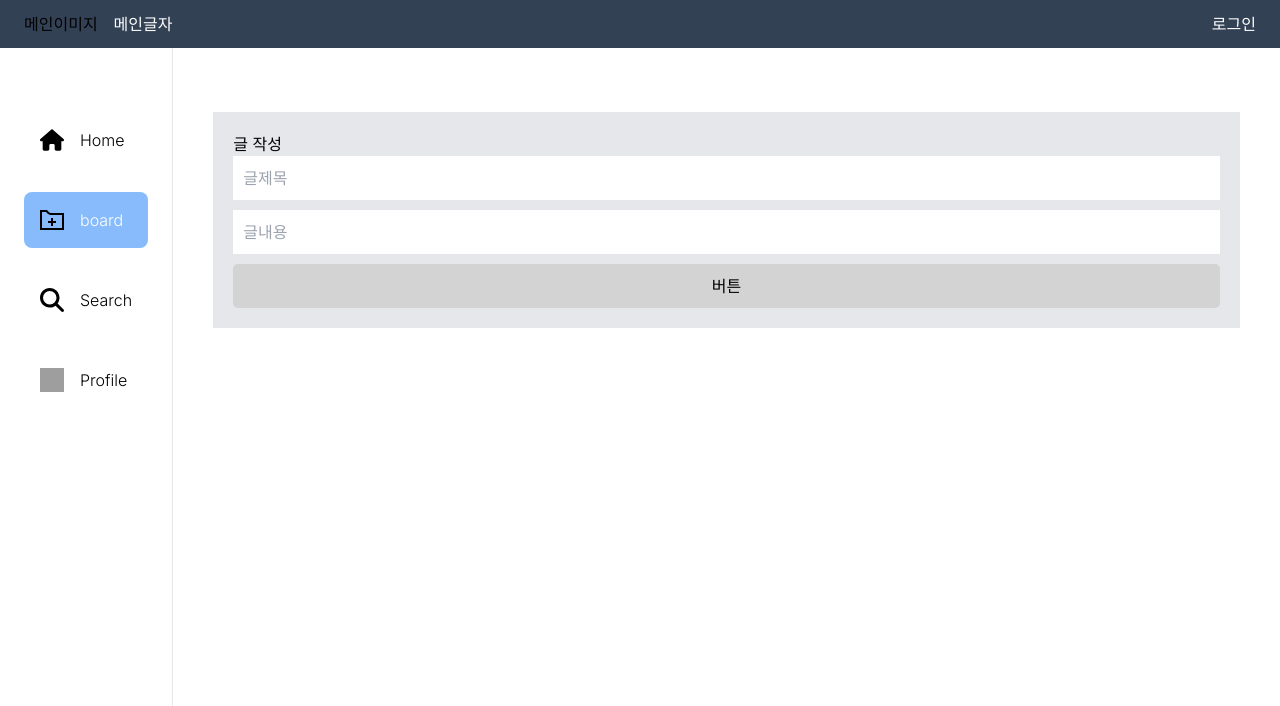
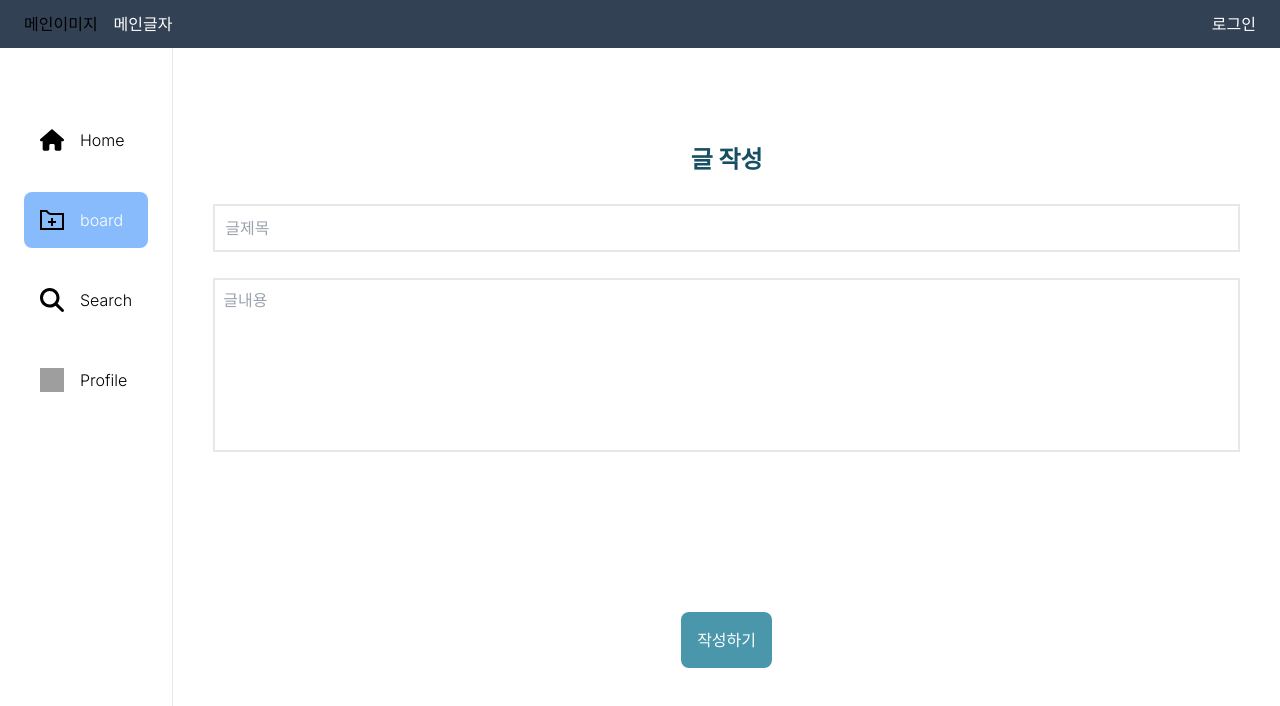
Before and after one commit to bluejeans9732/myblog2, a Next.js app: page /board/write in a window 1280 px wide. Shown: the top 706 px of the page. Built offline with nearby package versions, Linux system fonts and the light colour scheme; grey boxes are pictures that could not be loaded.

Commit message:
write edit css change

```diff
--- a/app/board/[id]/page.js
+++ b/app/board/[id]/page.js
@@ -8,10 +8,19 @@ export default async function board(props) {
     let result = await db.collection('post').findOne({_id : new ObjectId(props.params.id)});
 
     return (
-        <div className="">
-            <h4>상세페이지</h4>
-            <h4>{result.title}</h4>
-            <p>{result.content}</p>
+        <div className="flex items-center justify-center">
+            <div className="flex flex-col w-[70vw]">
+                <h4 className='mb-3 mt-8 text-center text-2xl text-cyan-900 font-bold'>
+                    {result.title}
+                </h4>
+                <div
+                    className='text-wrap mt-10'
+                    style={{ whiteSpace: 'pre-wrap', wordWrap: 'break-word' }}
+                >
+                    {result.content}
+                </div>
+            </div>
         </div>
     )
+
 }
--- a/app/board/edit/[id]/page.js
+++ b/app/board/edit/[id]/page.js
@@ -8,42 +8,45 @@ export default async function boardedit(props) {
     let result = await db.collection('post').findOne({_id : new ObjectId(props.params.id)});
 
     return (
-        <div className=''>
-          <div className='p-4 rounded-xl shadow-xl bg-white'>
+        <main>
+          <div className=''>
             <h4 className='mb-3 mt-8 text-center text-2xl text-cyan-900 font-bold'>
               글 수정
             </h4>
-            <form action="/api/post/edit" method="POST">
-              <div className='flex mt-10 mb-10'>
-                <div className='mr-2 text-cyan-900 font-bold p-2'>제목 : </div>
+            <form action="/api/post/edit" method="POST" className='h-[60vh]'>
+              <div className='flex flex-col mt-10 mb-10'>
+                <div className='text-cyan-900 font-bold p-2'>제목</div>
                 <input
                   name='title'
-                  className='ml-4 w-[75%] flex border-2 p-2 focus:outline-none '
+                  className='mt-4 flex border-2 p-2 focus:outline-none '
                   defaultValue={result.title}
                 />
               </div>
-              <div className='flex mt-10 mb-10'>
-                <div className='mr-2 text-cyan-900 font-bold p-2'>내용 : </div>
-                <input
-                  name='content'
-                  className='mb-10 ml-4 w-[75%] flex p-2 border-2 focus:outline-none'
+              <div className='flex flex-col mt-10 mb-10'>
+                <div className='text-cyan-900 font-bold p-2'>내용</div>
+                <textarea
+                  name="content"
+                  style={{ height: '200px', resize: 'none', overflowY: 'auto' }}
+                  className="mt-[16px] border-[2px] p-[8px] focus:outline-none"
                   defaultValue={result.content}
-                />
+                ></textarea>
               </div>
               <input
                 name='_id'
                 className='mb-2 p-2 hidden'
                 defaultValue={result._id.toString()}
               />
-              <button
-                type='submit'
-                className='bg-emerald-300 rounded-lg mx-auto p-2 block'
-              >
-                테스트 글수정 버튼
-              </button>
+              <div class="w-full flex justify-center">
+                 <button
+                    type='submit'
+                    className='bg-cyan-700/75 text-white rounded-lg p-4 mt-32'
+                 >
+                  수정하기
+                 </button>
+               </div>
             </form>
           </div>
-        </div>
+        </main>
       );
 
 }
--- a/app/board/page.js
+++ b/app/board/page.js
@@ -1,7 +1,5 @@
 import ListComponent from './ListComponent';
 import WriteButton from './WriteButton';
-
-
 
 export default function Page() {
    return (
--- a/app/board/write/page.js
+++ b/app/board/write/page.js
@@ -2,13 +2,31 @@
 
 export default function Write(){
     return (
-        <div className="bg-gray-200 p-20">
-            <h4>글 작성</h4>
-            <form action="/api/post/new" method="POST" className="flex flex-col">
-                <input name="title" placeholder="글제목"/>
-                <input name="content" placeholder="글내용"/>
-                <button type="submit">버튼</button>
-            </form>
-        </div>
+        <main>
+            <div className=''>
+                <h4 className='mb-3 mt-8 text-center text-2xl text-cyan-900 font-bold'>
+                글 작성
+                </h4>
+                <form action="/api/post/new" method="POST" className="flex flex-col h-[60vh]">
+                    <input
+                        name="title"
+                        placeholder="글제목"
+                        className="mt-4 flex border-2 focus:outline-none"
+                    />
+                    <textarea
+                        name="content"
+                        style={{ height: '200px', resize: 'none', overflowY: 'auto' }}
+                        placeholder="글내용"
+                        className="mt-[16px] border-[2px] p-[8px] focus:outline-none"
+                    />
+                    <button
+                        type='submit'
+                        className='bg-cyan-700/75 text-white rounded-lg mx-auto p-4 mt-40'
+                    >
+                        작성하기
+                    </button>
+                </form>
+            </div>
+        </main>
     )
 }
--- a/tailwind.config.ts
+++ b/tailwind.config.ts
@@ -13,6 +13,13 @@ const config: Config = {
         'gradient-conic':
           'conic-gradient(from 180deg at 50% 50%, var(--tw-gradient-stops))',
       },
+      theme: {
+        extend: {
+          height: {
+            'screen-minus-200px': 'calc(100vh - 200px)',
+          },
+        },
+      },
     },
   },
   plugins: [],
```
